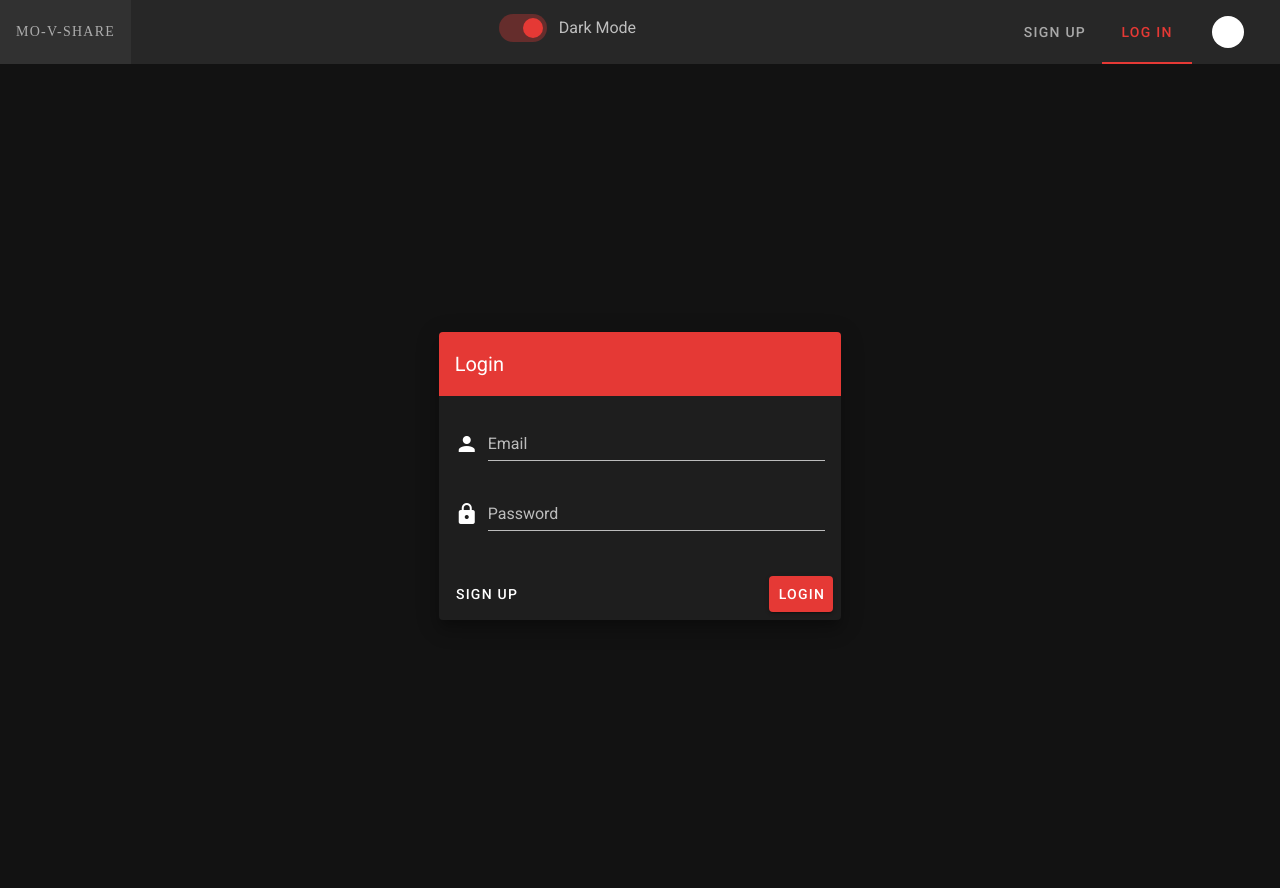
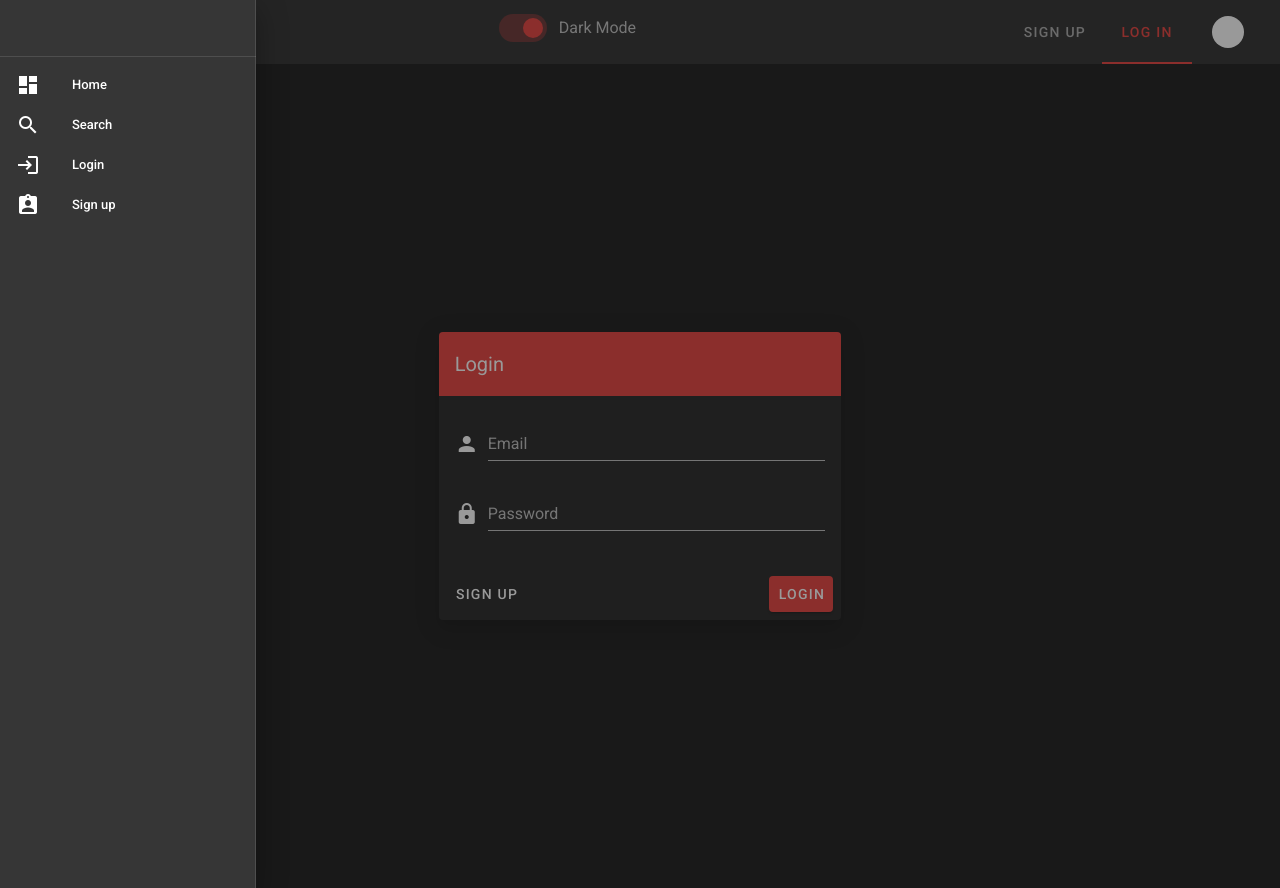
Before and after one commit to pemeraldy/mo-vie-vue, a Vue app: page /login in a window 1280 px wide. Built offline with nearby package versions, Linux system fonts and the light colour scheme.

Commit message:
navigation frawer

```diff
--- a/src/App.vue
+++ b/src/App.vue
@@ -2,7 +2,9 @@
   <v-app dark>
     <v-app-bar app flat>
       <v-tabs class="ml-n9 px-5" color="red darken-1">
-        <v-tab class="app-name" to="/home">Mo-v-share</v-tab>
+        <v-tab class="app-name" @click="drawer = !drawer" to="/home"
+          >Mo-v-share</v-tab
+        >
         <v-spacer></v-spacer>
         <v-switch
           v-model="$vuetify.theme.dark"
@@ -29,6 +31,33 @@
         {{ user.username.charAt(0).toUpperCase() + user.username.slice(1) }}
       </v-toolbar-title>
     </v-app-bar>
+    <v-navigation-drawer v-model="drawer" absolute temporary>
+      <v-list-item>
+        <v-list-item-avatar>
+          <v-icon>mdi-user</v-icon>
+        </v-list-item-avatar>
+
+        <v-list-item-content>
+          <v-list-item-title v-if="user">{{
+            user.username.charAt(0).toUpperCase() + user.username.slice(1)
+          }}</v-list-item-title>
+        </v-list-item-content>
+      </v-list-item>
+
+      <v-divider></v-divider>
+
+      <v-list dense>
+        <v-list-item v-for="item in items" :key="item.title" link>
+          <v-list-item-icon>
+            <v-icon>{{ item.icon }}</v-icon>
+          </v-list-item-icon>
+
+          <v-list-item-content>
+            <v-list-item-title>{{ item.title }}</v-list-item-title>
+          </v-list-item-content>
+        </v-list-item>
+      </v-list>
+    </v-navigation-drawer>
     <v-main>
       <v-container fluid>
         <v-fade-transition>
@@ -43,6 +72,17 @@
 // import SearchForm from "@/components/SearchForm.vue";
 export default {
   name: "App",
+  data() {
+    return {
+      drawer: true,
+      items: [
+        { title: "Home", icon: "mdi-view-dashboard" },
+        { title: "Search", icon: "mdi-magnify" },
+        { title: "Login", icon: "mdi-login" },
+        { title: "Sign up", icon: "mdi-clipboard-account" },
+      ],
+    };
+  },
   components: {
     // SearchForm,
   },
--- a/src/home/panels/SuggestionsGallery.vue
+++ b/src/home/panels/SuggestionsGallery.vue
@@ -21,7 +21,8 @@
             :to="{ name: 'movie', params: { id: n.imdbID } }"
             class="mx-2 my-2 "
             max-width="374"
-            max-height="484"
+            max-height="460"
+            min-height="460"
           >
             <v-img height="250" :src="n.Poster"></v-img>
 
@@ -68,13 +69,7 @@
                 Add to collections
               </div>
               <v-spacer></v-spacer>
-              <v-btn
-                dark
-                class="primary ml-2"
-                to="/login"
-                icon
-                @click.prevent="goto"
-              >
+              <v-btn dark class="primary ml-2" to="/login" icon @click.prevent>
                 <v-icon>mdi-plus</v-icon>
               </v-btn>
             </v-card-actions>
```
